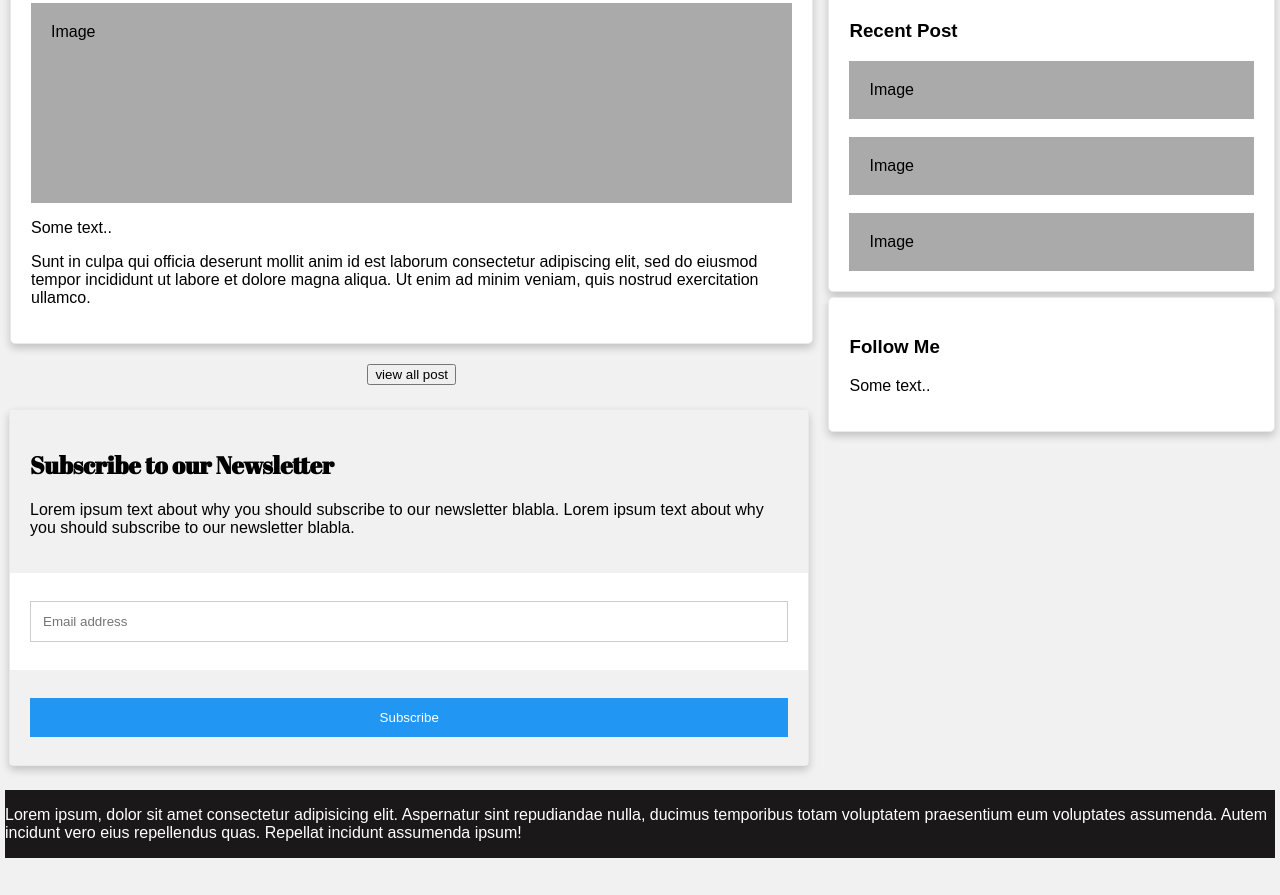
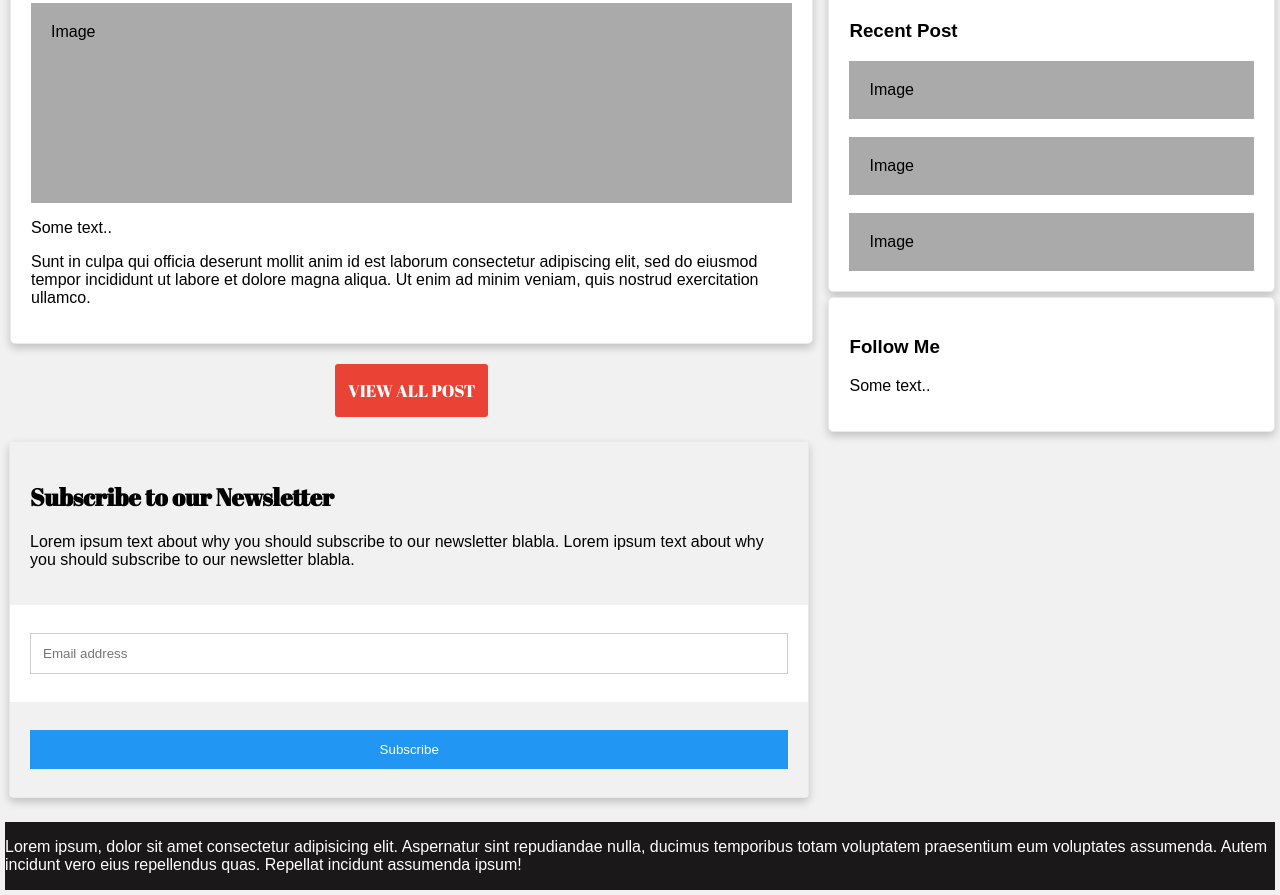
Before and after one commit to Ameprizzo/personal_blog, a plain HTML site: page index.html in a window 1280 px wide. Shown: the part 785-1680 px from the top of the page. Before the commit the page ends 1648 px from the top, so only its background shows below. Drawn offline with Linux system fonts and the light colour scheme; a web font is replaced by a local one.

Commit message:
view all button

```diff
--- a/css/main-content.css
+++ b/css/main-content.css
@@ -50,6 +50,25 @@
      font-family: 'Abril Fatface', cursive;
   }
 
+  .btn {
+    background-color: #ea4335;
+    border: none;
+    color: white;
+    padding: 15px 13px;
+    text-align: center;
+    text-decoration: none;
+    border-radius: 3px;
+    display: inline-block;
+    font-size: 17px;
+    cursor: pointer;
+    font-family: 'Abril Fatface', cursive;
+    text-transform: uppercase;
+    -webkit-transition-duration: 0.4s;
+    transition-duration: 0.4s;
+  }
+  .btn:hover {
+    box-shadow: 0 12px 16px 0 rgba(0,0,0,0.24),0 17px 50px 0 rgba(0,0,0,0.19);
+  }
 
 form {
     border: 1px solid #e9e9e9;
--- a/index.html
+++ b/index.html
@@ -12,9 +12,9 @@
     <div class="grid-container">
         <header>
             <div class="topnav">
-                <a class="active" href="#home">Home</a>
-                <a href="#about">blog</a>
-                <a href="#contact">About</a>
+                <a class="active" href="index.html">Home</a>
+                <a href="posts.html">blog</a>
+                <a href="#about">About</a>
                 <input type="text" placeholder="Search..">
               </div>
         </header>
@@ -45,6 +45,8 @@
                     <p>Sunt in culpa qui officia deserunt mollit anim id est laborum consectetur adipiscing elit, sed do eiusmod tempor incididunt ut labore et dolore magna aliqua. Ut enim ad minim veniam, quis nostrud exercitation ullamco.</p>
                 </div>
             </div>
+
+
             <div class="view-post">
                 <button type="button" class="btn"> view all post</button>
 
```
